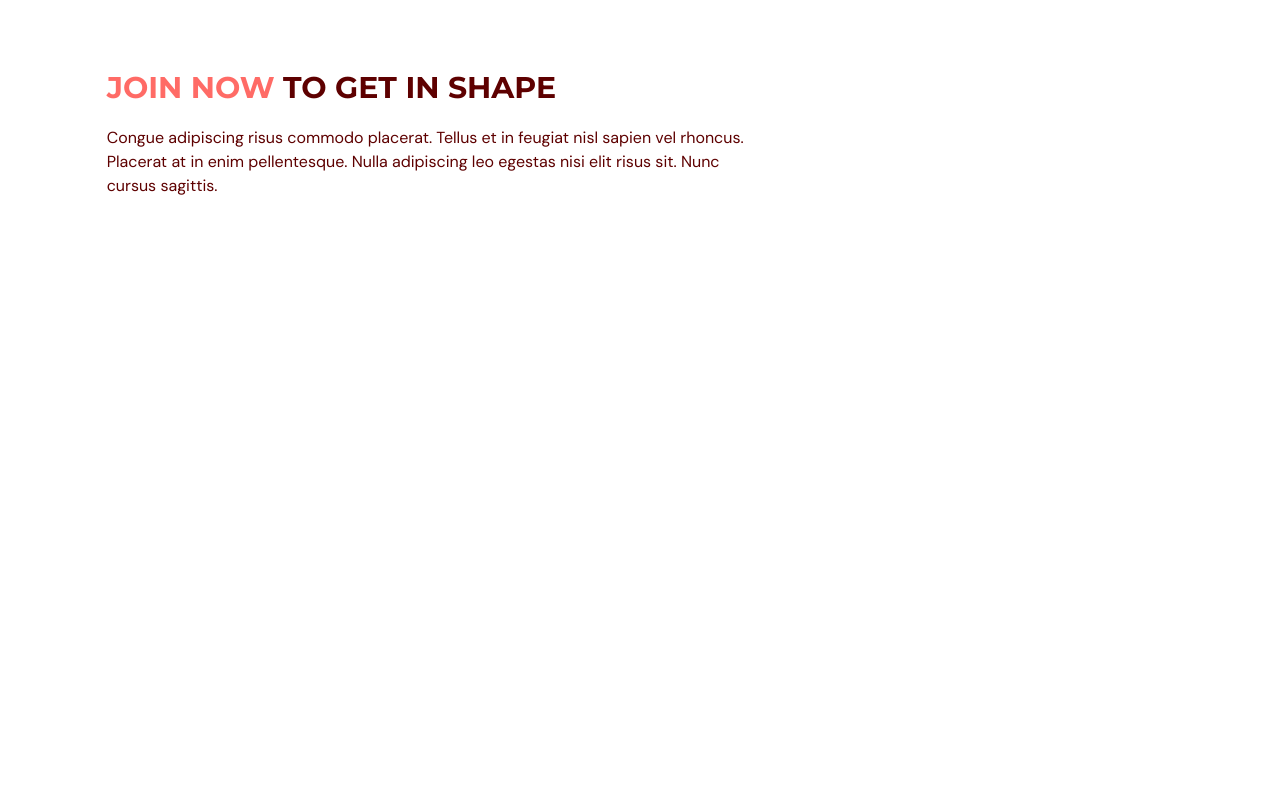
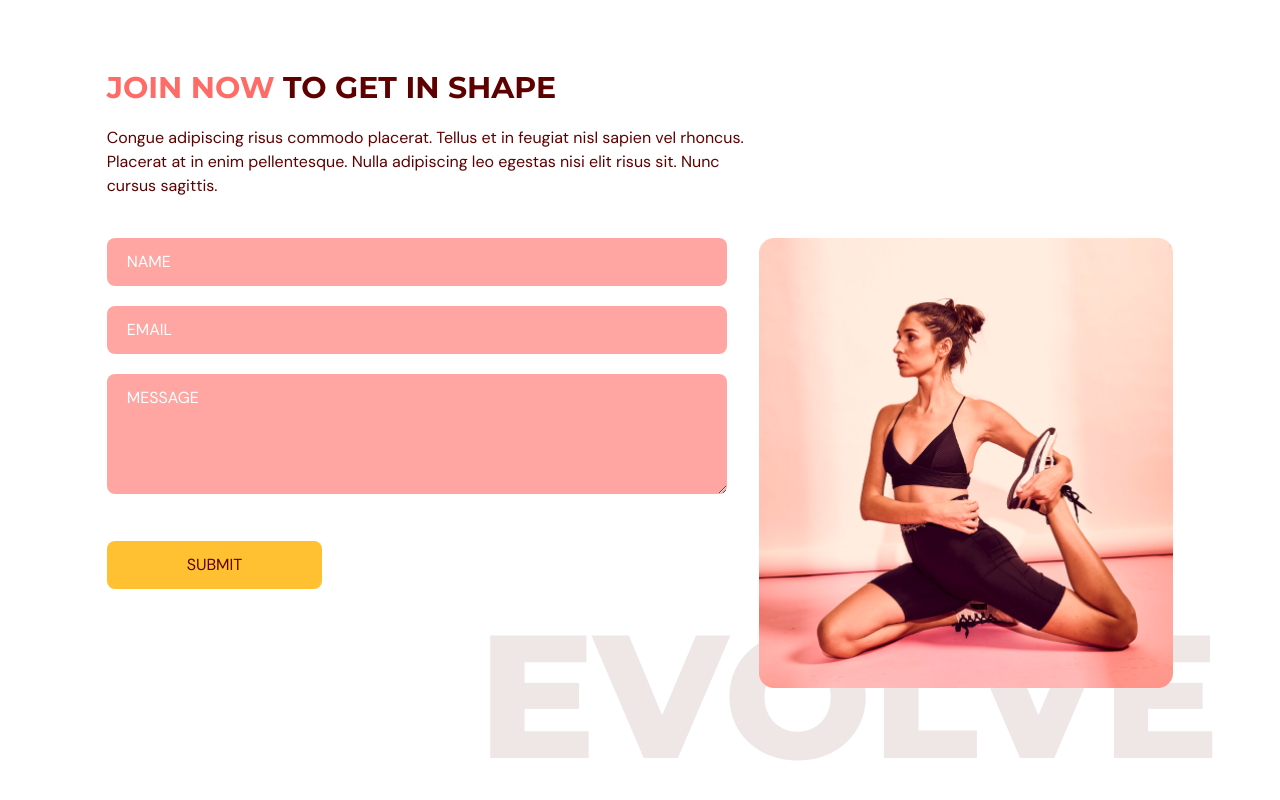
Before and after one commit to RomaSamkov/fitness-app-ts, a React (Vite) app: page / in a window 1280 px wide. Shown: the part 3016-3816 px from the top of the page. Before the commit the page ends 3362 px from the top, so only its background shows below. Built offline with nearby package versions, Linux system fonts and the light colour scheme.

Commit message:
add form

```diff
--- a/src/scenes/contactUs/index.tsx
+++ b/src/scenes/contactUs/index.tsx
@@ -9,6 +9,21 @@
 };
 
 function ContactUs({ setSelectedPage }: Props) {
+  const inputStyles = `mb-5 w-full rounded-lg bg-primary-300
+  px-5 py-3 placeholder-white`;
+
+  const {
+    register,
+    trigger,
+    formState: { errors },
+  } = useForm();
+
+  const onSubmit = async (e: any) => {
+    const isValid = await trigger();
+    if (!isValid) {
+      e.preventDefault();
+    }
+  };
   return (
     <section id="contactus" className="mx-auto w-5/6 pt-24 pb-32">
       <motion.div
@@ -36,6 +51,105 @@
           </p>
         </motion.div>
         {/* Form and Image */}
+        <div className="mt-10 justify-between gap-8 md:flex">
+          <motion.div
+            className="mt-10 basis-3/5 md:mt-0"
+            initial="hidden"
+            whileInView="visible"
+            viewport={{ once: true, amount: 0.5 }}
+            transition={{ duration: 0.5 }}
+            variants={{
+              hidden: { opacity: 0, y: 50 },
+              visible: { opacity: 1, y: 0 },
+            }}
+          >
+            <form
+              target="_blank"
+              onSubmit={onSubmit}
+              action="https://formsubmit.co/e8a5bdfa807605332f809e5656e27c6e"
+              method="POST"
+            >
+              <input
+                className={inputStyles}
+                type="text"
+                placeholder="NAME"
+                {...register("name", {
+                  required: true,
+                  maxLength: 100,
+                })}
+              />
+              {errors.name && (
+                <p className="mt-1 text-primary-500">
+                  {errors.name.type === "required" && "This field is required."}
+                  {errors.name.type === "maxLength" &&
+                    "Max length is 100 char."}
+                </p>
+              )}
+
+              <input
+                className={inputStyles}
+                type="text"
+                placeholder="EMAIL"
+                {...register("email", {
+                  required: true,
+                  pattern: /^[A-Z0-9._%+-]+@[A-Z0-9.-]+\.[A-Z]{2,}$/i,
+                })}
+              />
+              {errors.email && (
+                <p className="mt-1 text-primary-500">
+                  {errors.email.type === "required" &&
+                    "This field is required."}
+                  {errors.email.type === "pattern" && "Invalid email address."}
+                </p>
+              )}
+
+              <textarea
+                className={inputStyles}
+                placeholder="MESSAGE"
+                rows={4}
+                cols={50}
+                {...register("message", {
+                  required: true,
+                  maxLength: 2000,
+                })}
+              />
+              {errors.message && (
+                <p className="mt-1 text-primary-500">
+                  {errors.message.type === "required" &&
+                    "This field is required."}
+                  {errors.message.type === "maxLength" &&
+                    "Max length is 2000 char."}
+                </p>
+              )}
+
+              <button
+                type="submit"
+                className="mt-5 rounded-lg bg-secondary-500 px-20 py-3 transition duration-500 hover:text-white"
+              >
+                SUBMIT
+              </button>
+            </form>
+          </motion.div>
+          <motion.div
+            className="relative mt-16 basis-2/5 md:mt-0"
+            initial="hidden"
+            whileInView="visible"
+            viewport={{ once: true, amount: 0.5 }}
+            transition={{ delay: 0.2, duration: 0.5 }}
+            variants={{
+              hidden: { opacity: 0, y: 50 },
+              visible: { opacity: 1, y: 0 },
+            }}
+          >
+            <div className="w-full before:absolute before:-bottom-20 before:-right-10 before:z-[-1] md:before:content-evolvetext">
+              <img
+                className="w-full"
+                alt="contact-us-page-graphic"
+                src={ContactUsPageGraphic}
+              />
+            </div>
+          </motion.div>
+        </div>
       </motion.div>
     </section>
   );
```
